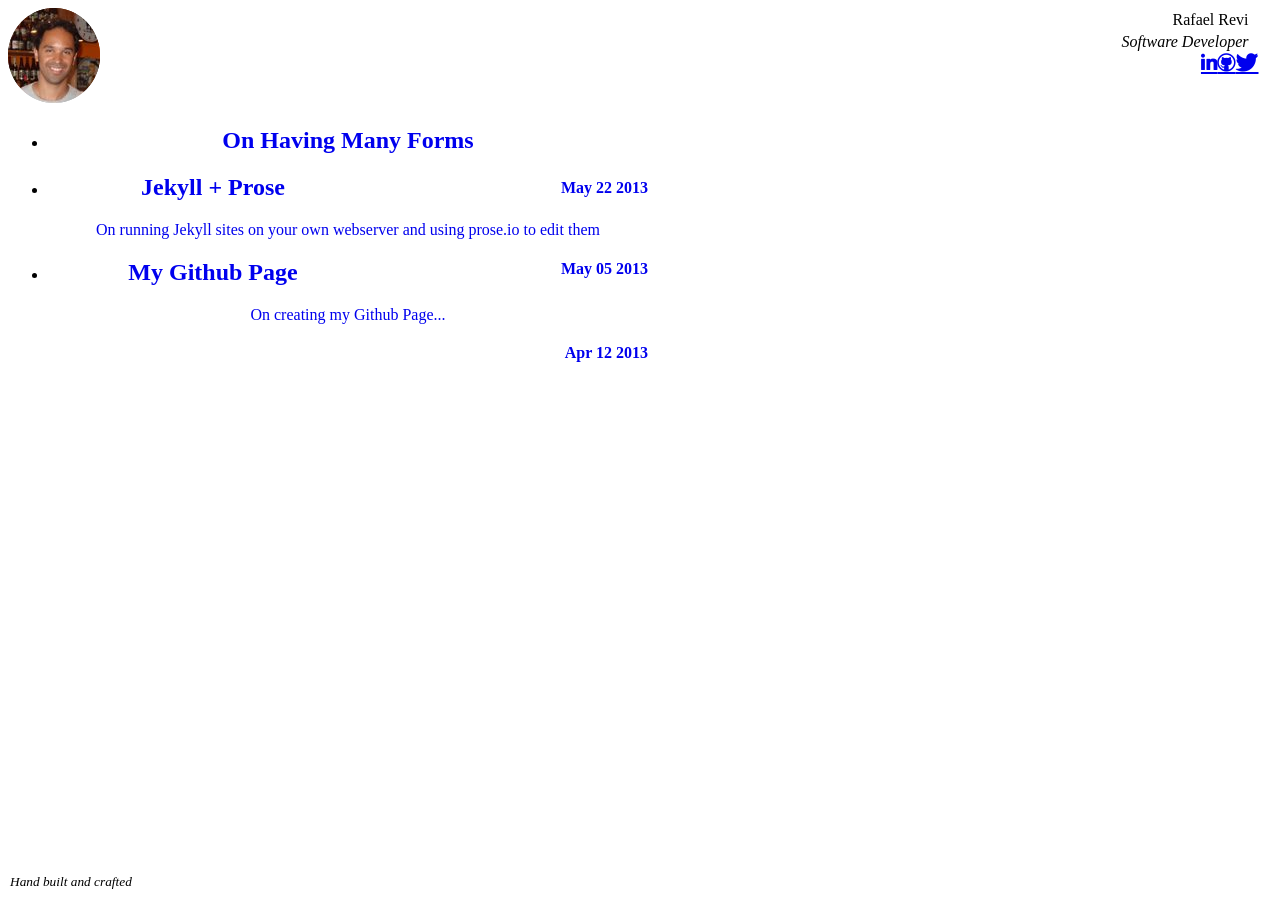
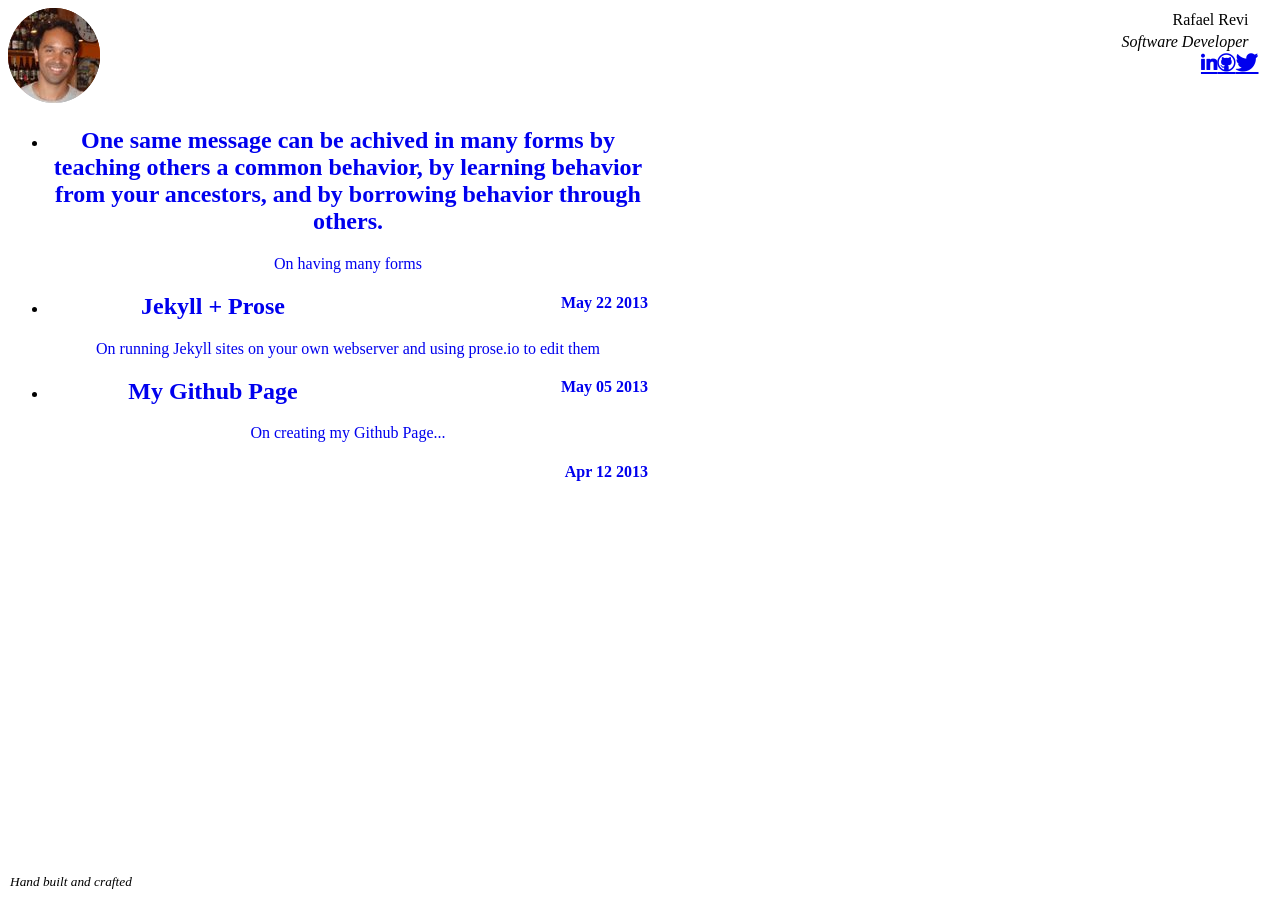
Before and after one commit to rrevi/rrevi.github.io, a Jekyll site: the page built from index.html, in a window 1280 px wide. Built offline with Jekyll 4.4.1, drawn with Linux system fonts in a browser that asks for light colours; nearby versions of some CDN libraries.

Commit message:
Updated 2013-05-22-on-having-many-forms.md

```diff
--- a/_posts/2013-05-22-on-having-many-forms.md
+++ b/_posts/2013-05-22-on-having-many-forms.md
@@ -1,5 +1,8 @@
 ---
 published: true
+layout: default
+title: "One same message can be achived in many forms by teaching others a common behavior, by learning behavior from your ancestors, and by borrowing behavior through others."
+intro: On having many forms
 
 ---
 
```
